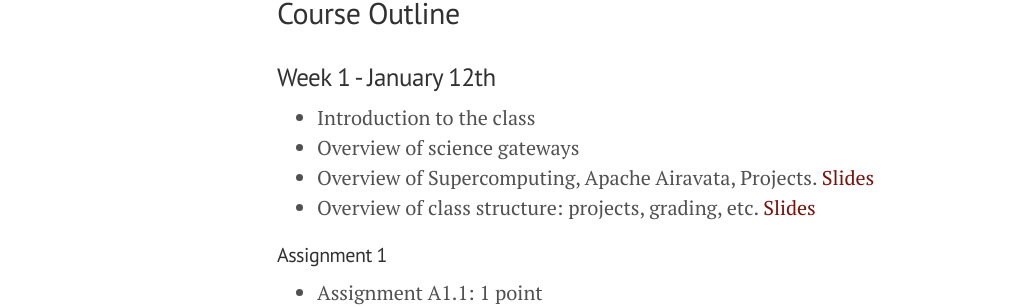
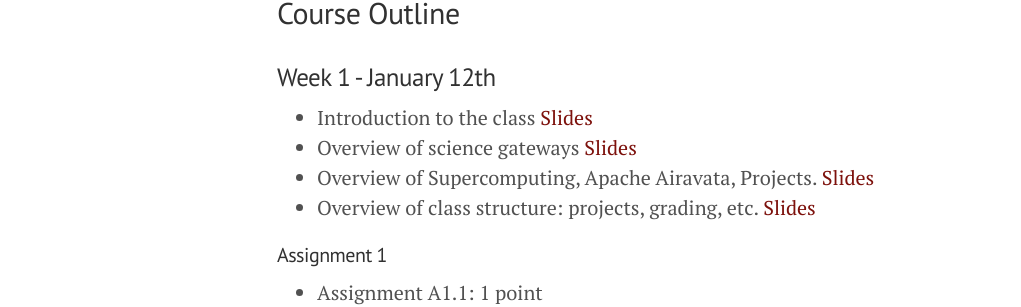
Before and after one commit to airavata-courses/airavata-courses.github.io, a Jekyll site: the page built from index.md, in a window 1280 px wide and 900 px high, scrolled down 2636 px. Shown: the part 156-463 px from the top of the window, without its empty margins (3-1024 px from the left). Built offline with Jekyll 4.4.1, drawn with Linux system fonts in a browser that asks for light colours; the list of posts is cut into pages by our own code.

Commit message:
Updating course main page to point to Week 1 lecture PDFs

```diff
--- a/index.md
+++ b/index.md
@@ -59,8 +59,8 @@ Students should be familiar with Linux and Unix operating systems, basic network
 ## Course Outline
 
 ###  Week 1 - January 12th
-* Introduction to the class
-* Overview of science gateways
+* Introduction to the class [Slides]({{ site.url }}public/slides/SGG-I590-Overview.pdf)
+* Overview of science gateways [Slides]({{ site.url }}public/slides/I590-Gateways-and-Science.pdf)
 * Overview of Supercomputing, Apache Airavata, Projects. [Slides]({{ site.url }}public/slides/Supercomputing-Airavata.pdf)
 * Overview of class structure: projects, grading, etc. [Slides]({{ site.url }}public/slides/I590CourseStructure.pdf)
 
```
